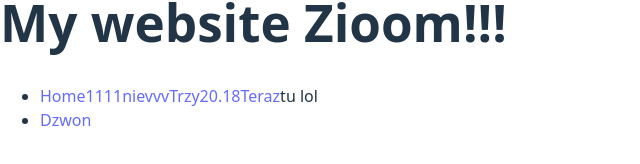
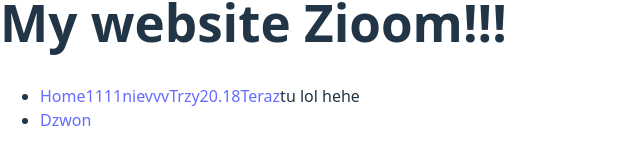
Before and after one commit to daniel638545/website, a React (Vite) app in the folder my-react-app/: page / in a window 1280 px wide. Shown: the part 346-510 px from the top of the page, without its empty margins (0-640 px from the left). Built offline with nearby package versions, Linux system fonts and the light colour scheme.

Commit message:
Update Header.jsx

```diff
--- a/my-react-app/src/Header.jsx
+++ b/my-react-app/src/Header.jsx
@@ -11,6 +11,7 @@ return(
                     <a href="aaaa#">Home1111nievvvTrzy20.18Teraz</a>
                             tu
                             lol
+                    hehe
                 </li>
 
                 <li>
```
